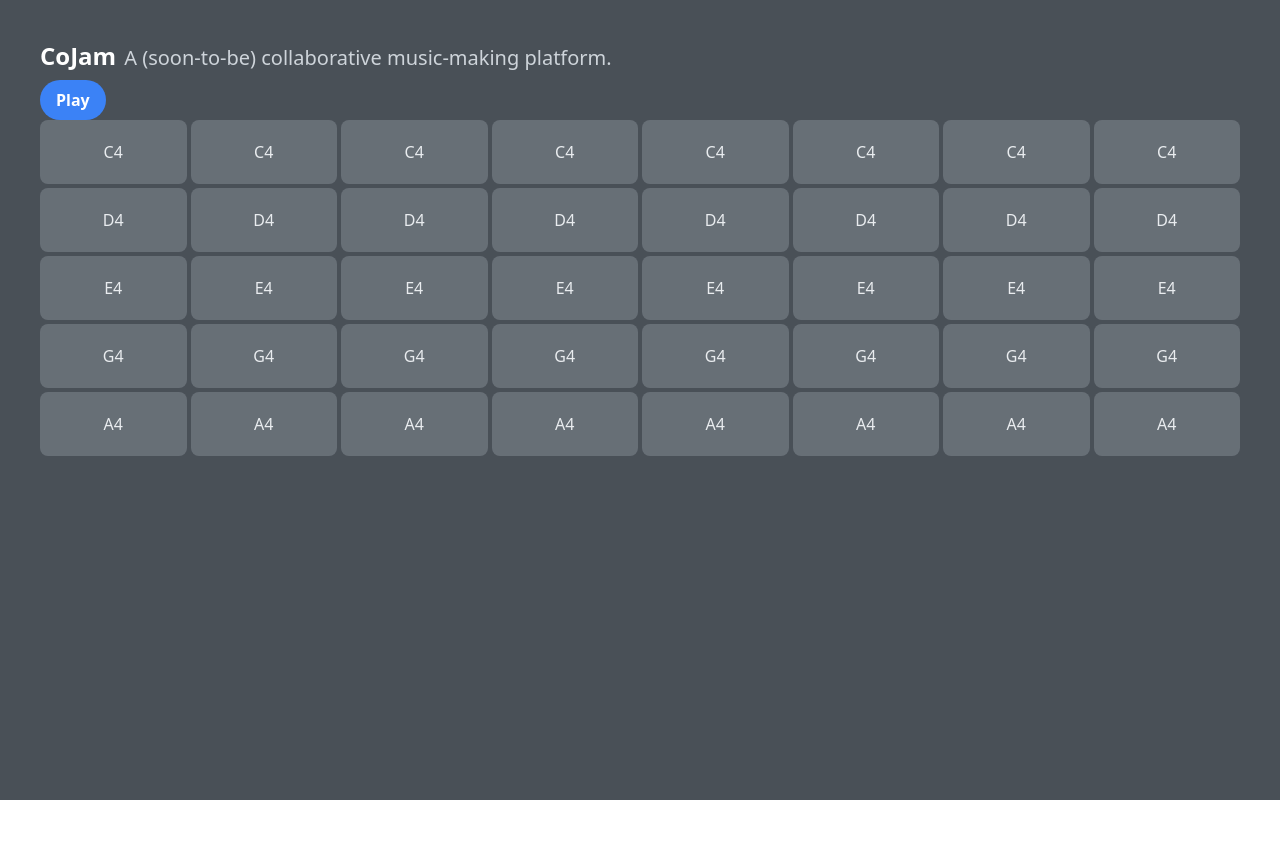
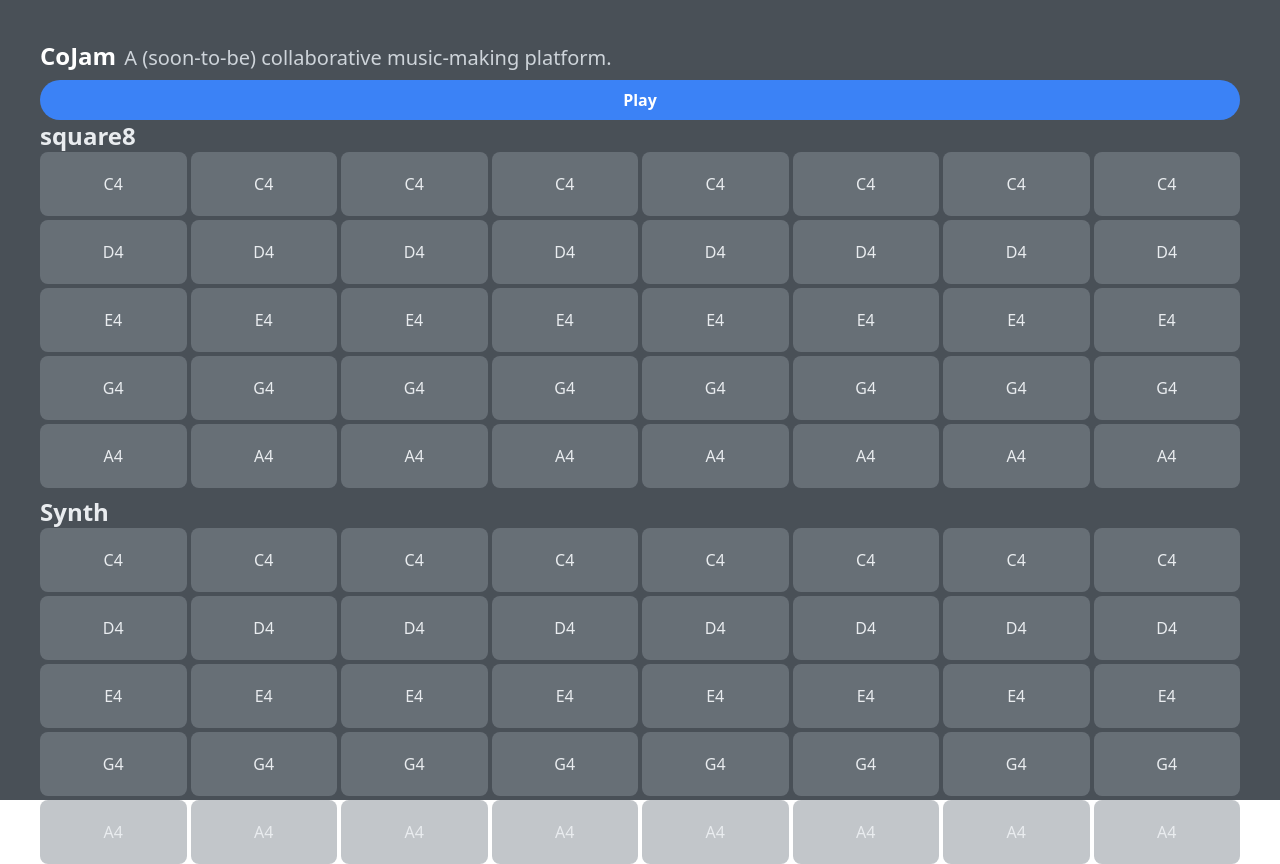
Before and after one commit to forloopcowboy/cojam, a React (Vite) app: page /demo in a window 1280 px wide. Before the commit the page ends 800 px from the top, so only its background shows below. Built offline with nearby package versions, Linux system fonts and the light colour scheme.

Commit message:
Showing that we can handle multiple synth tracks

```diff
--- a/src/routes/AppDemo.tsx
+++ b/src/routes/AppDemo.tsx
@@ -1,7 +1,11 @@
 import Sequencer from '../sequencer/Sequencer.tsx';
 
 function AppDemo() {
-  return <Sequencer />;
+  return (
+    <div className="flex flex-col items-start gap-5">
+      <Sequencer />
+    </div>
+  );
 }
 
 export default AppDemo;
--- a/src/sequencer/Sequencer.tsx
+++ b/src/sequencer/Sequencer.tsx
@@ -8,12 +8,30 @@ function Sequencer() {
   const [started, setStarted] = useState(false);
   const [playing, setPlaying] = useState(false);
 
-  const trackState = useTrack({
-    name: 'Synth',
-    instrument: { oscillator: { type: 'square8' } },
-    // C pentatonic minor
-    notes: ['C4', 'D4', 'E4', 'G4', 'A4'],
-  });
+  const trackState = useTrack(
+    {
+      name: 'square8',
+      instrument: { oscillator: { type: 'square8' } },
+      // C pentatonic minor
+      notes: ['C4', 'D4', 'E4', 'G4', 'A4'],
+    },
+    {
+      name: 'Synth',
+      instrument: {
+        oscillator: {
+          mute: false,
+          // eslint-disable-next-line @typescript-eslint/ban-ts-comment
+          // @ts-expect-error
+          partialCount: 3,
+          partials: [0.31640625, 0.152587890625, -0.09006327390670776],
+          phase: 0,
+          type: 'custom',
+        },
+      },
+      // C pentatonic minor
+      notes: ['C4', 'D4', 'E4', 'G4', 'A4'],
+    },
+  );
 
   const handleClick = useCallback(() => {
     if (!started) {
@@ -42,6 +60,7 @@ function Sequencer() {
         {trackState.tracks.map((track, idx) => (
           <SequencerGrid
             key={idx}
+            name={track.name ?? 'Track'}
             grid={track.grid}
             setGrid={(grid) => {
               const settings = trackState.tracks[idx];
--- a/src/sequencer/SequencerGrid.tsx
+++ b/src/sequencer/SequencerGrid.tsx
@@ -3,6 +3,7 @@ import classNames from '../utils/class-names.ts';
 import { NoteGrid } from './Song.ts';
 
 export interface SequencerGridProps {
+  name: string;
   notes: Note[];
   grid: NoteGrid;
   setGrid: (grid: NoteGrid) => void;
@@ -13,7 +14,8 @@ function SequencerGrid(props: SequencerGridProps) {
   const { grid, setGrid } = props;
 
   return (
-    <>
+    <div className="rounded-2xl bg-gray-500 px-10 pb-10">
+      <h2 className="my-5 text-2xl font-bold text-gray-darker">{props.name}</h2>
       <div className="grid gap-1">
         {grid.map((row, rowIndex) => (
           <div
@@ -44,7 +46,7 @@ function SequencerGrid(props: SequencerGridProps) {
           </div>
         ))}
       </div>
-    </>
+    </div>
   );
 }
 
```
